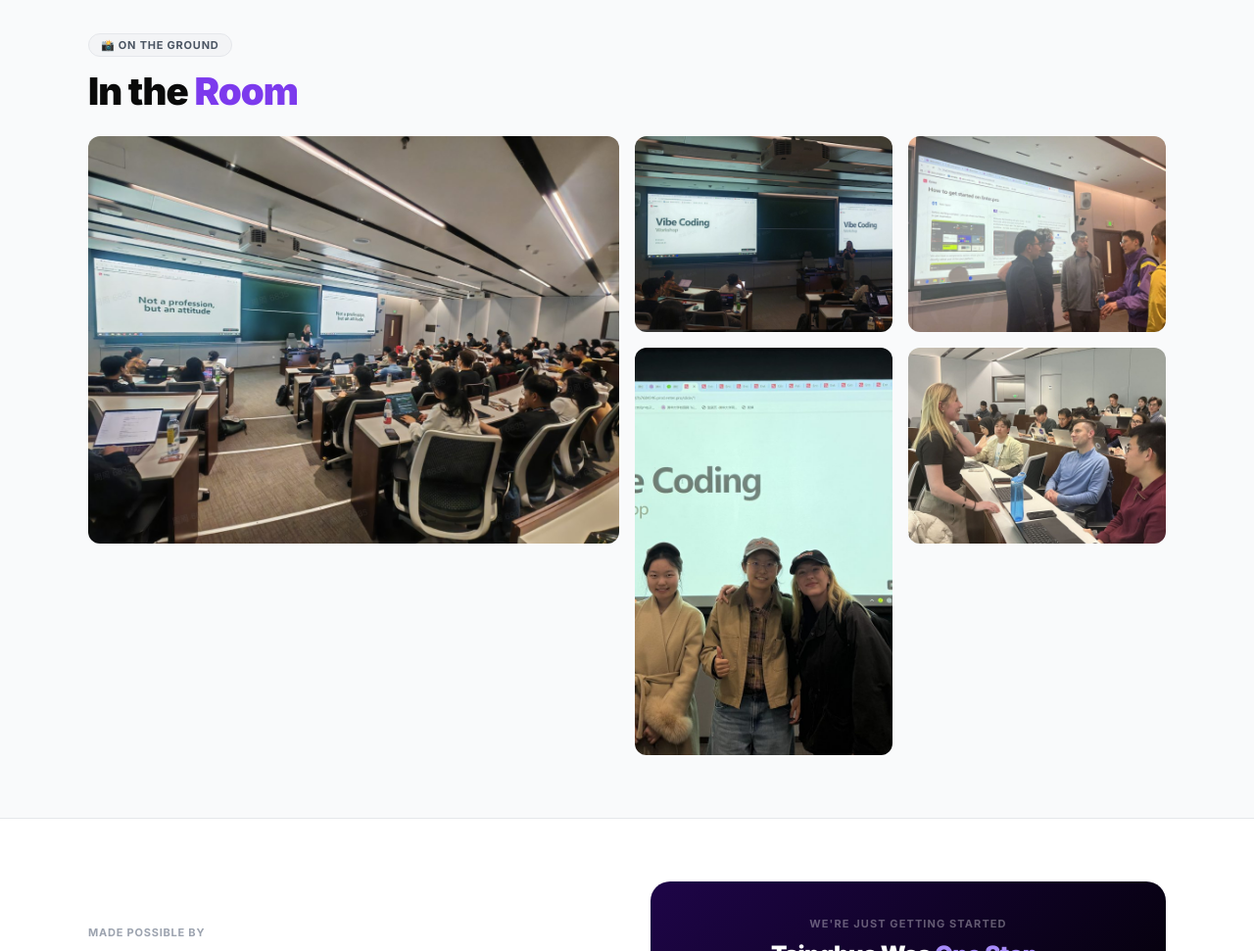
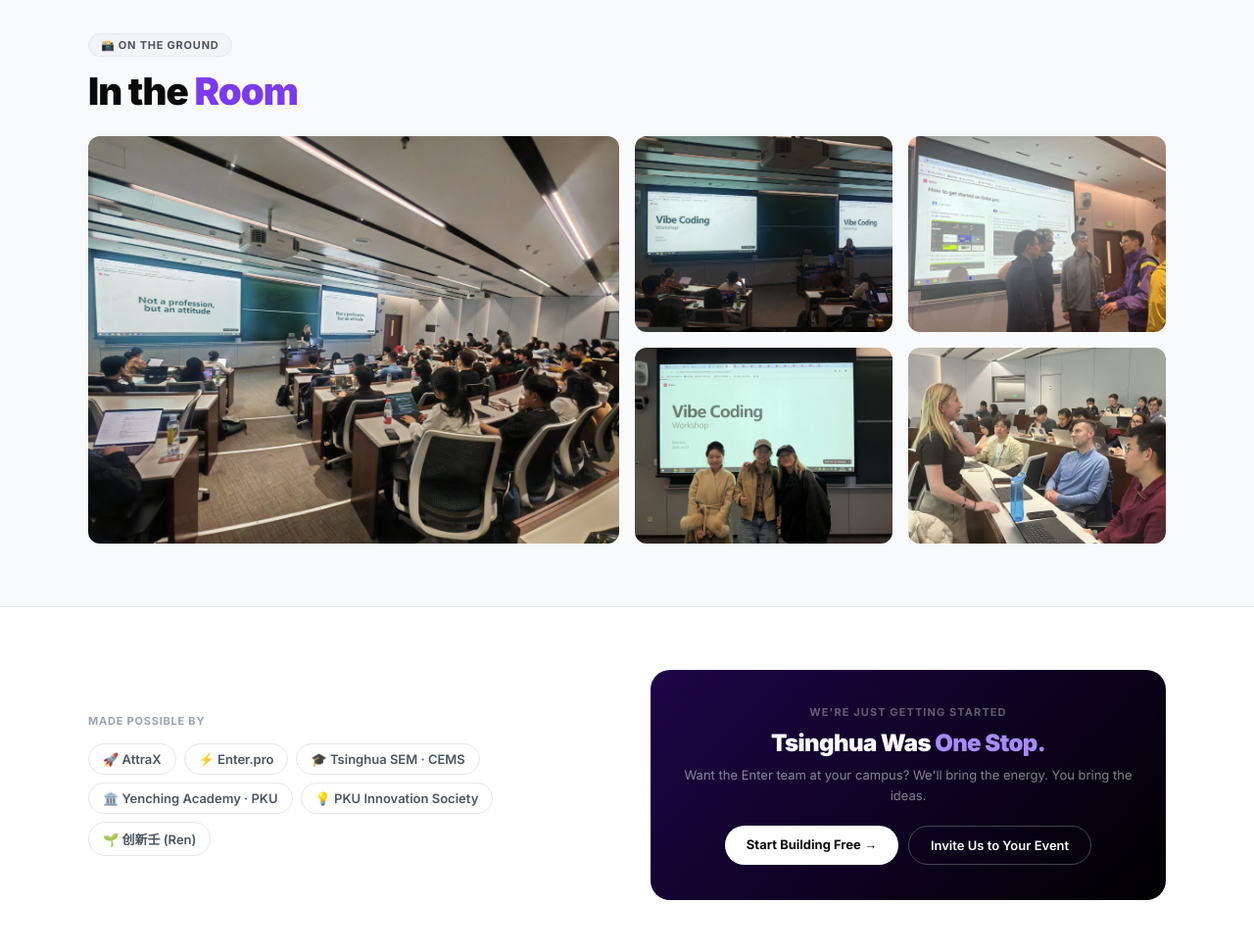
Before and after one commit to Aspirin404/attrax-enter-recap, a website built with Vite: page index.html in a window 1280 px wide. Shown: the part 3380-4351 px from the top of the page at 98% size. Built offline with nearby package versions, Linux system fonts and the light colour scheme.

Commit message:
style(gallery): adjust image display and grid layout

```diff
--- a/index.html
+++ b/index.html
@@ -202,7 +202,7 @@
       <div class="gi large"><img src="/assets/img_03.jpg" alt="Full room"></div>
       <div class="gi"><img src="/assets/img_04.jpg" alt="Keynote"></div>
       <div class="gi"><img src="/assets/img_05.jpg" alt="Networking"></div>
-      <div class="gi tall"><img src="/assets/img_06.jpg" alt="Team photo"></div>
+      <div class="gi"><img src="/assets/img_06.jpg" alt="Team photo"></div>
       <div class="gi"><img src="/assets/img_07.jpg" alt="Presenter"></div>
     </div>
   </div>
--- a/src/styles/main.css
+++ b/src/styles/main.css
@@ -123,11 +123,11 @@
     .st.top{background:var(--black);color:#fff;border-color:var(--black)}
     .st.nm{background:#fff;color:var(--g600)}
     .gbg{background:var(--g50)}
-    .gg{display:grid;grid-template-columns:repeat(4,1fr);grid-auto-rows:200px;gap:16px;margin-top:24px}
-    .gi{border-radius:12px;overflow:hidden;position:relative}
+    .gg{display:grid;grid-template-columns:repeat(4,1fr);grid-template-rows:repeat(2,200px);gap:16px;margin-top:24px}
+    .gi{border-radius:12px;overflow:hidden;position:relative;min-height:0}
     .gi.large{grid-column:span 2;grid-row:span 2}
     .gi.tall{grid-row:span 2}
-    .gi img{width:100%;height:100%;object-fit:cover;object-position:center top;display:block;position:absolute;top:0;left:0}
+    .gi img{width:100%;height:100%;object-fit:cover;object-position:center;display:block}
     .glink{text-align:center;margin-top:14px;font-size:13px;color:var(--g400)}
     .glink a{color:var(--purple);font-weight:600;text-decoration:none}
     .pct{border-top:1px solid var(--border)}
```
